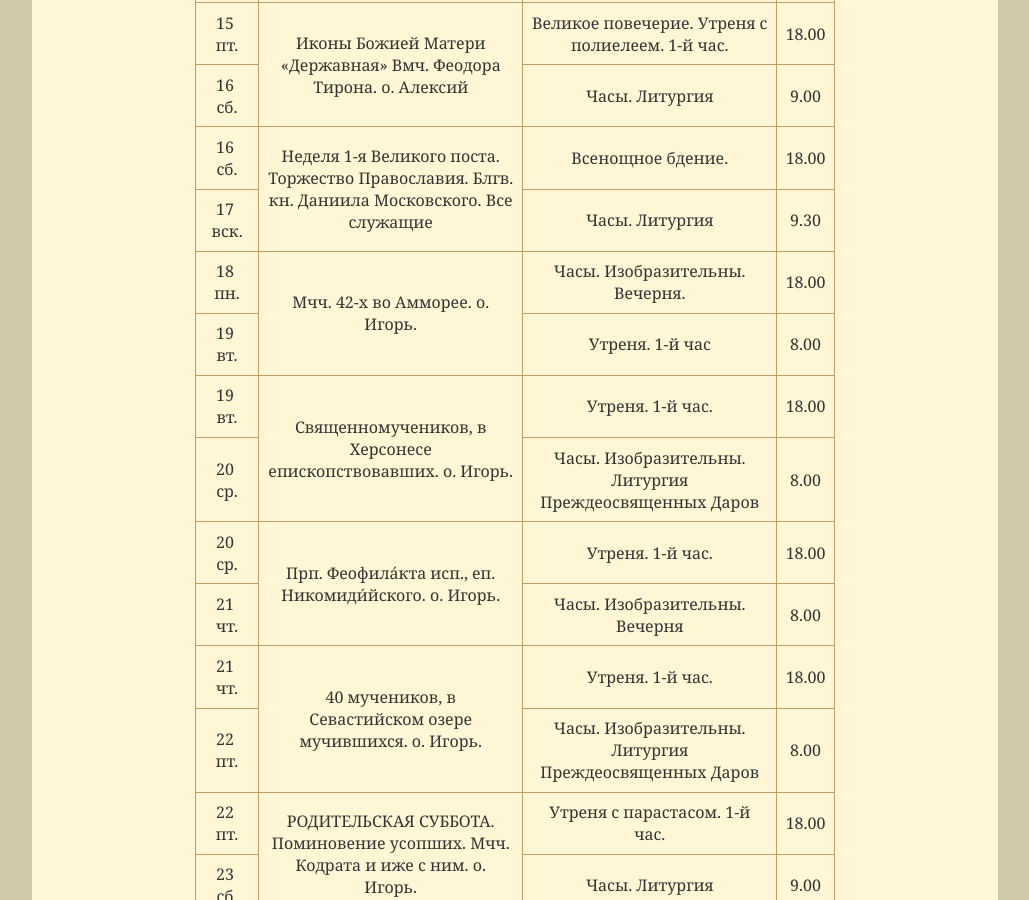
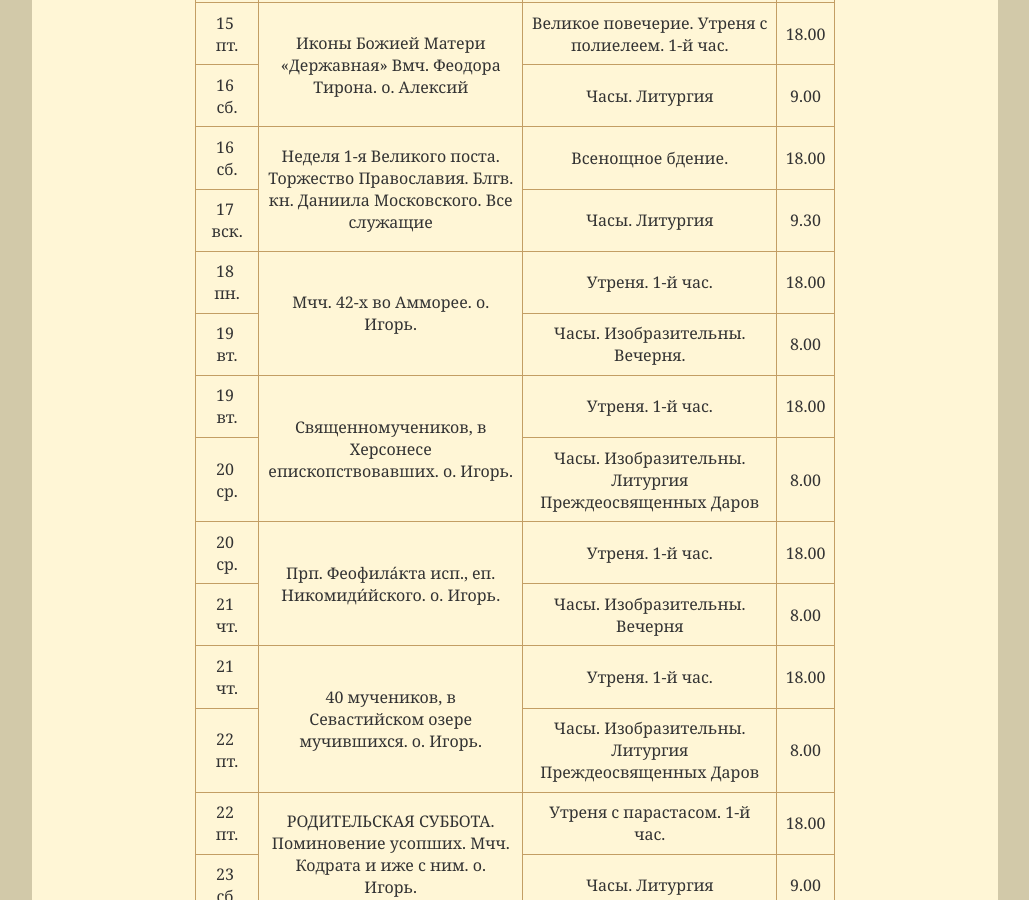
Before and after one commit to hramotradnoe/hramotradnoe.github.io, a Jekyll site: the page built from schedule/index.html, in a window 1280 px wide and 900 px high, scrolled down 2058 px. Shown: the whole window, without its empty margins (125-1154 px from the left). Built offline with Jekyll 4.4.1, drawn with Linux system fonts in a browser that asks for light colours.

```diff
--- a/_data/schedule.yml
+++ b/_data/schedule.yml
@@ -133,10 +133,10 @@ timetable:
    services    :
       - day   : 18&nbsp; пн.
         time  : '18.00'
-        title : "Часы.  Изобразительны. Вечерня."
+        title : "Утреня. 1-й час."
       - day   : 19&nbsp; вт.
         time  : '8.00'
-        title : "Утреня. 1-й час"
+        title : "Часы.  Изобразительны. Вечерня."
  - description : "Священномучеников, в Херсонесе епископствовавших. о. Игорь."
    services    :
       - day   : 19&nbsp; вт.
```
